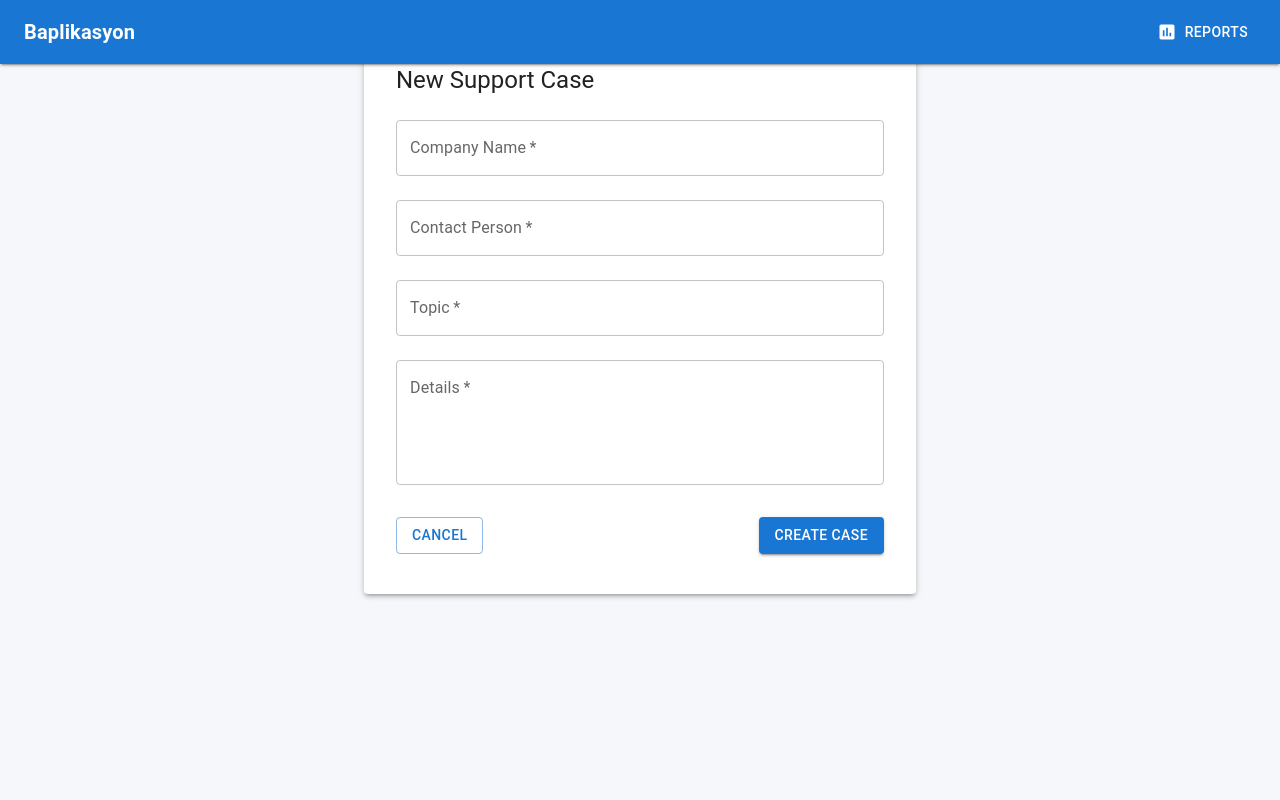
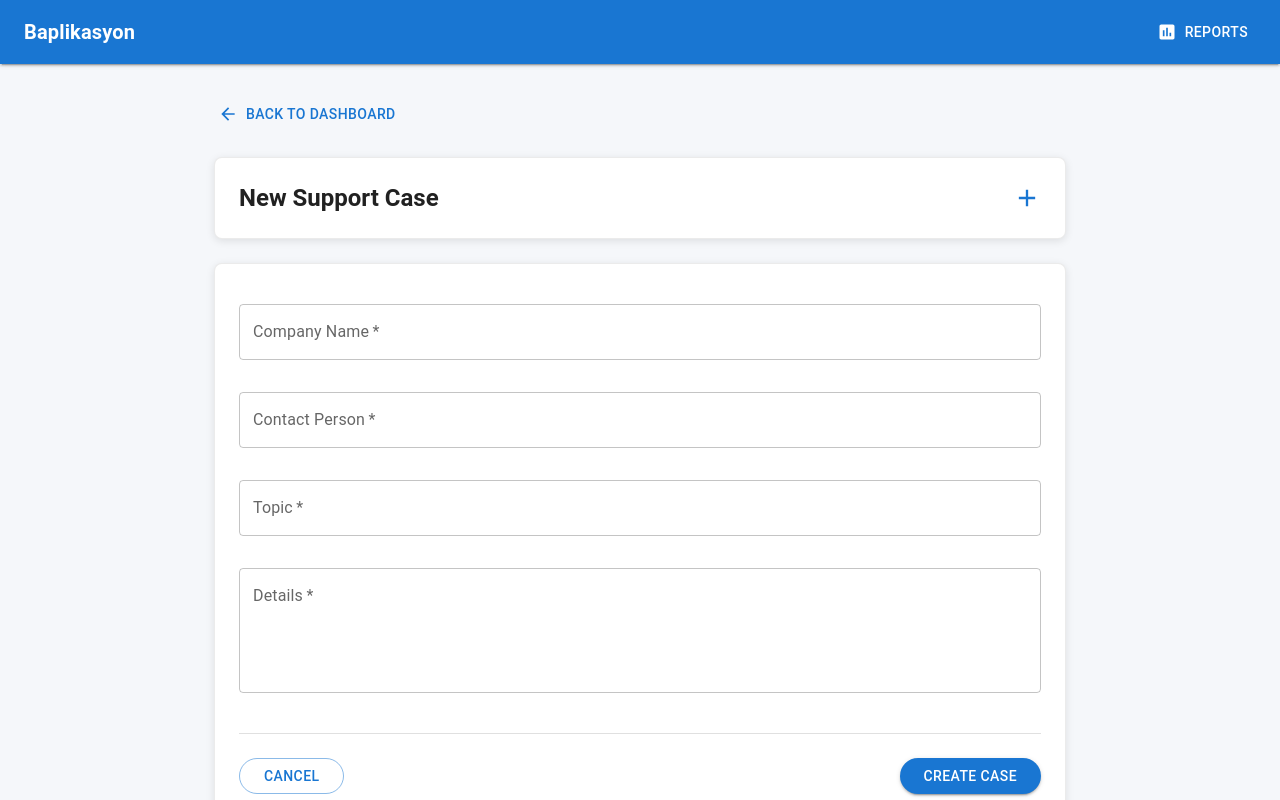
Before and after one commit to ebolarium/baplikasyon, a React (Create React App) app in the folder client/: page /case/new in a window 1280 px wide. Built offline with nearby package versions, Linux system fonts and the light colour scheme.

Commit message:
Redesign CaseForm page with modern UI to match other pages

```diff
--- a/client/src/components/cases/CaseForm.js
+++ b/client/src/components/cases/CaseForm.js
@@ -1,5 +1,5 @@
 import React, { useState, useEffect } from 'react';
-import { useNavigate, useParams } from 'react-router-dom';
+import { useNavigate, useParams, Link as RouterLink } from 'react-router-dom';
 import axios from 'axios';
 import {
   Container,
@@ -11,8 +11,15 @@ import {
   Paper,
   FormControlLabel,
   Switch,
-  Alert
+  Alert,
+  Card,
+  CardContent,
+  Divider,
+  useTheme
 } from '@mui/material';
+import ArrowBackIcon from '@mui/icons-material/ArrowBack';
+import EditIcon from '@mui/icons-material/Edit';
+import AddIcon from '@mui/icons-material/Add';
 
 const initialState = {
   companyName: '',
@@ -31,6 +38,7 @@ const CaseForm = () => {
 
   const navigate = useNavigate();
   const { id } = useParams();
+  const theme = useTheme();
 
   useEffect(() => {
     if (id) {
@@ -102,6 +110,7 @@ const CaseForm = () => {
         justifyContent="center"
         alignItems="center"
         minHeight="80vh"
+        sx={{ mt: '64px' }}
       >
         <CircularProgress />
       </Box>
@@ -109,13 +118,59 @@ const CaseForm = () => {
   }
 
   return (
-    <Container maxWidth="sm" sx={{ mt: 4, mb: 4 }}>
-      <Paper elevation={3} sx={{ p: 4 }}>
-        <Typography variant="h5" component="h1" gutterBottom>
+    <Box sx={{ display: 'flex', flexDirection: 'column', minHeight: '100vh' }}>
+      {/* Spacer for fixed navbar */}
+      <Box sx={{ height: '64px' }} />
+
+      <Container maxWidth="md" sx={{ mt: 4, mb: 6, flexGrow: 1 }}>
+        {/* Back button */}
+        <Button
+          component={RouterLink}
+          to="/"
+          startIcon={<ArrowBackIcon />}
+          sx={{ mb: 3, fontWeight: 500 }}
+        >
+          Back to dashboard
+        </Button>
+
+        {/* Form header */}
+        <Card
+          elevation={0}
+          sx={{
+            mb: 3,
+            borderRadius: 2,
+            border: '1px solid rgba(0, 0, 0, 0.08)',
+            overflow: 'visible'
+          }}
+        >
+          <CardContent sx={{ p: 3 }}>
+            <Box display="flex" justifyContent="space-between" alignItems="center">
+              <Typography
+                variant="h5"
+                component="h1"
+                sx={{ fontWeight: 'bold' }}
+              >
                 {isEdit ? 'Edit Support Case' : 'New Support Case'}
               </Typography>
+              {isEdit ? (
+                <EditIcon color="primary" sx={{ fontSize: 28 }} />
+              ) : (
+                <AddIcon color="primary" sx={{ fontSize: 28 }} />
+              )}
+            </Box>
+          </CardContent>
+        </Card>
 
-        {error && <Alert severity="error" sx={{ mb: 2 }}>{error}</Alert>}
+        {/* Form content */}
+        <Card
+          elevation={0}
+          sx={{
+            borderRadius: 2,
+            border: '1px solid rgba(0, 0, 0, 0.08)'
+          }}
+        >
+          <CardContent sx={{ p: 3 }}>
+            {error && <Alert severity="error" sx={{ mb: 3 }}>{error}</Alert>}
 
             <Box component="form" onSubmit={handleSubmit}>
               <TextField
@@ -126,6 +181,8 @@ const CaseForm = () => {
                 fullWidth
                 margin="normal"
                 required
+                variant="outlined"
+                sx={{ mb: 2 }}
               />
 
               <TextField
@@ -136,6 +193,8 @@ const CaseForm = () => {
                 fullWidth
                 margin="normal"
                 required
+                variant="outlined"
+                sx={{ mb: 2 }}
               />
 
               <TextField
@@ -146,6 +205,8 @@ const CaseForm = () => {
                 fullWidth
                 margin="normal"
                 required
+                variant="outlined"
+                sx={{ mb: 2 }}
               />
 
               <TextField
@@ -158,6 +219,8 @@ const CaseForm = () => {
                 multiline
                 rows={4}
                 required
+                variant="outlined"
+                sx={{ mb: 2 }}
               />
 
               {isEdit && (
@@ -170,17 +233,23 @@ const CaseForm = () => {
                     />
                   }
                   label="Mark as Closed"
-              sx={{ mt: 2 }}
+                  sx={{ mt: 1, mb: 2 }}
                 />
               )}
 
-          <Box sx={{ mt: 3, mb: 1, display: 'flex', justifyContent: 'space-between' }}>
+              <Divider sx={{ my: 3 }} />
+
+              <Box sx={{ mt: 2, display: 'flex', justifyContent: 'space-between' }}>
                 <Button
                   variant="outlined"
                   onClick={() => navigate('/')}
                   disabled={loading}
+                  sx={{
+                    borderRadius: '50px',
+                    px: 3
+                  }}
                 >
-              Cancel
+                  CANCEL
                 </Button>
 
                 <Button
@@ -188,17 +257,23 @@ const CaseForm = () => {
                   variant="contained"
                   color="primary"
                   disabled={loading}
+                  sx={{
+                    borderRadius: '50px',
+                    px: 3
+                  }}
                 >
                   {loading ? (
                     <CircularProgress size={24} />
                   ) : (
-                isEdit ? 'Update Case' : 'Create Case'
+                    isEdit ? 'UPDATE CASE' : 'CREATE CASE'
                   )}
                 </Button>
               </Box>
             </Box>
-      </Paper>
+          </CardContent>
+        </Card>
       </Container>
+    </Box>
   );
 };
 
```
Lines whose indentation alone changed are shown as unchanged.
